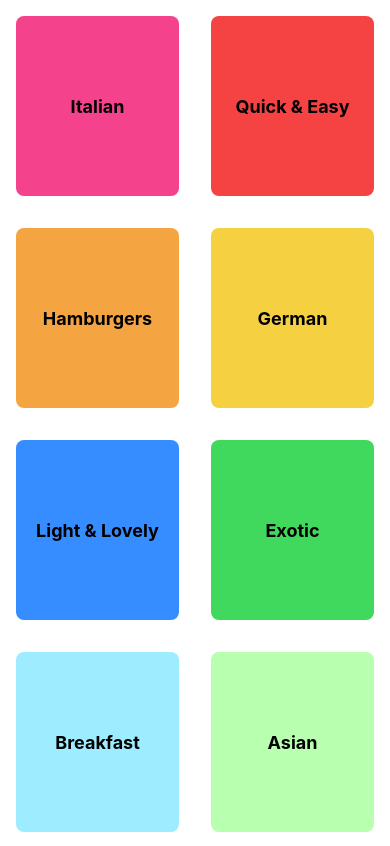
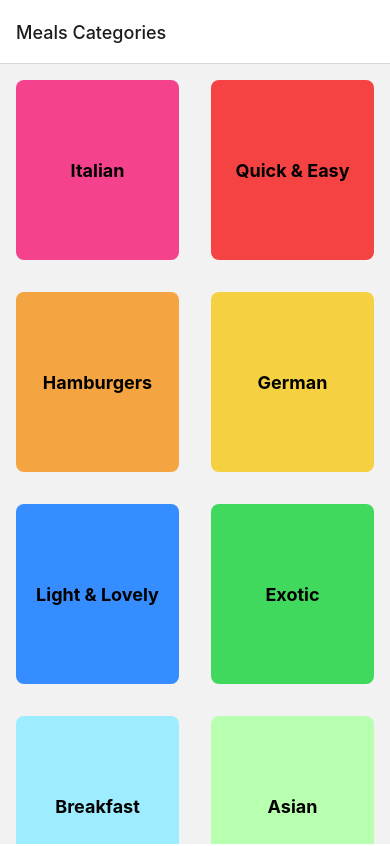
Before and after one commit to jawadsab/MealsProject, a React Native app: screen / in a window 390 px wide. Shown: the top 846 px of the page. Built offline with nearby package versions, Linux system fonts and the light colour scheme.

Commit message:
added basic navigation code

```diff
--- a/App.js
+++ b/App.js
@@ -1,14 +1,20 @@
 import { StatusBar } from 'expo-status-bar';
-import { StyleSheet, SafeAreaView } from 'react-native';
+import { StyleSheet } from 'react-native';
+import { NavigationContainer } from '@react-navigation/native';
+import { createNativeStackNavigator } from '@react-navigation/native-stack';
 import CategoriesScreen from './screens/CategoriesScreen';
+
+const Stack = createNativeStackNavigator();
 
 export default function App() {
   return (
     <>
       <StatusBar style="light" />
-      <SafeAreaView>
-        <CategoriesScreen />
-      </SafeAreaView>
+      <NavigationContainer>
+        <Stack.Navigator>
+          <Stack.Screen name="Meals Categories" component={CategoriesScreen} />
+        </Stack.Navigator>
+      </NavigationContainer>
     </>
   );
 }
--- a/package.json
+++ b/package.json
@@ -10,6 +10,7 @@
   },
   "dependencies": {
     "@react-navigation/native": "^6.0.13",
+    "@react-navigation/native-stack": "^6.9.1",
     "expo": "~47.0.3",
     "expo-status-bar": "~1.4.2",
     "react": "18.1.0",
```
Also changed, not shown: 1 other file (tests, documents, lock files or other folders).
